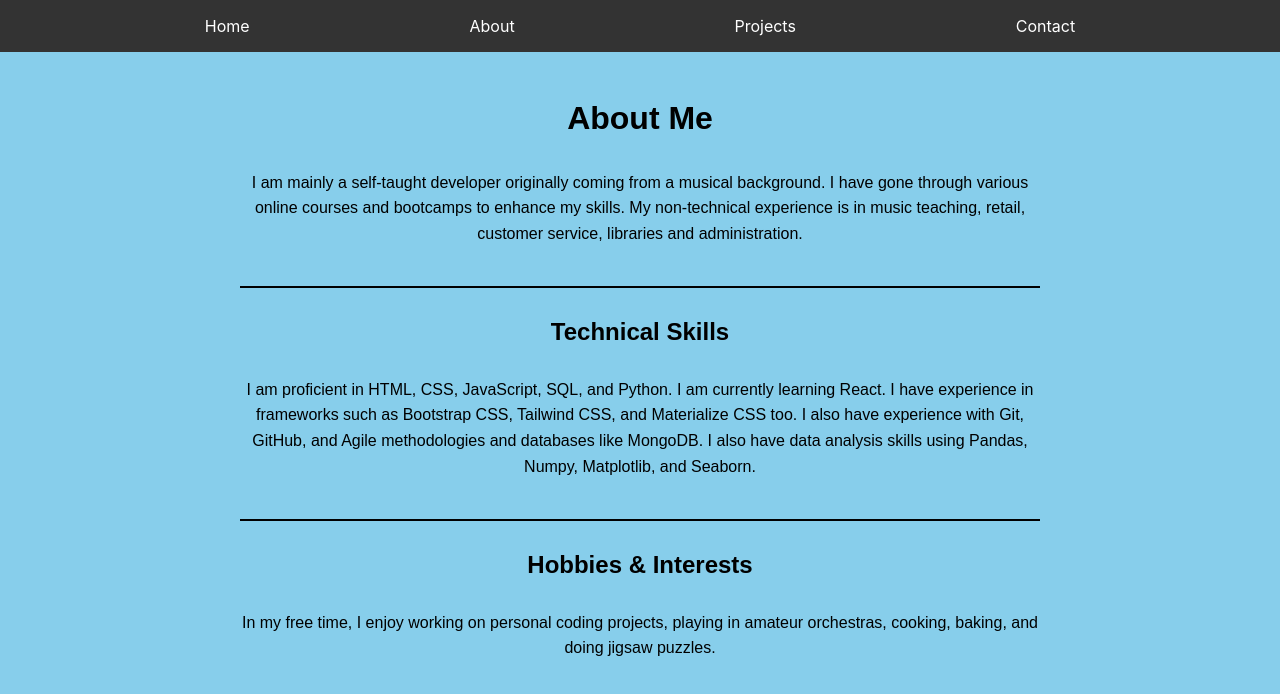
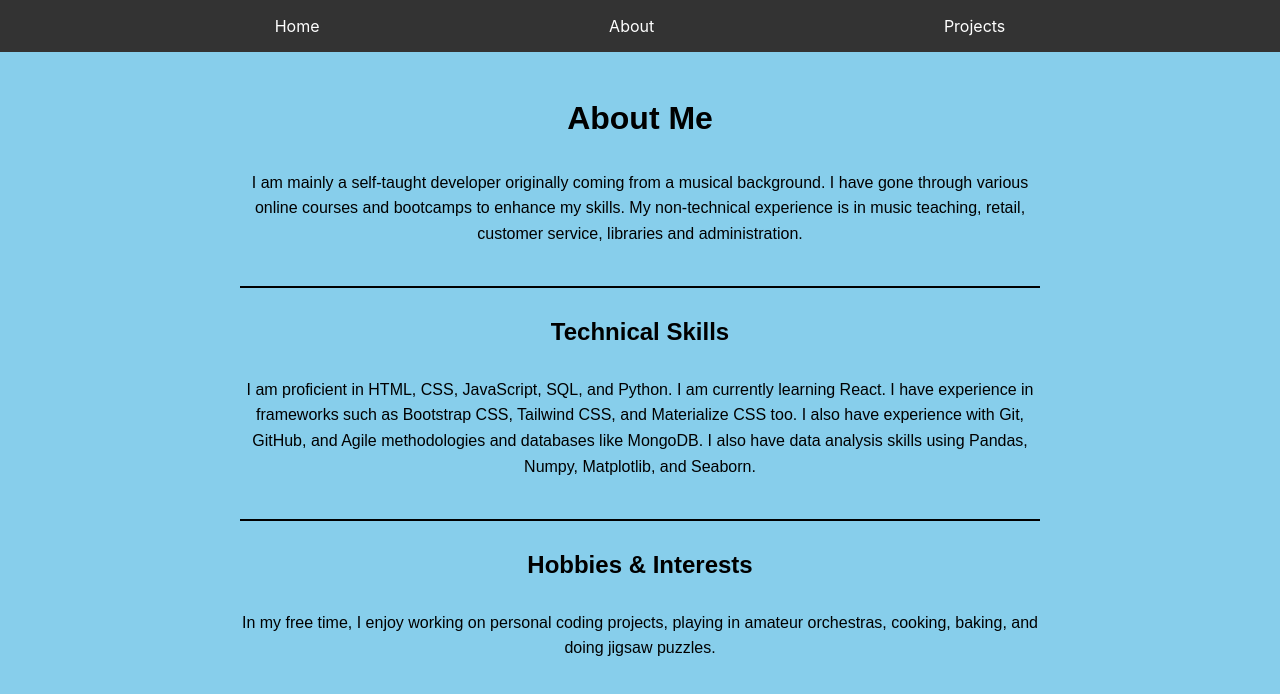
Before and after one commit to hannahro15/Hannah-Portfolio-Site, a React (Create React App) app: page /Hannah-Portfolio-Site/about in a window 1280 px wide. Shown: the top 694 px of the page. Built offline with nearby package versions, Linux system fonts and the light colour scheme.

Commit message:
Remove contact link from Navbar

```diff
--- a/src/App.js
+++ b/src/App.js
@@ -3,7 +3,6 @@ import { Routes, Route } from 'react-router-dom';
 import Home from './pages/Home';
 import About from './pages/About';
 import Projects from './pages/Projects';
-import Contact from './pages/Contact';
 
 function App() {
   return (
@@ -11,7 +10,6 @@ function App() {
       <Route path="/" element={<Home />} />
       <Route path="/about" element={<About />} />
       <Route path="/projects" element={<Projects />} />
-      <Route path="/contact" element={<Contact />} />
     </Routes>
   )
 }
--- a/src/components/Navbar.js
+++ b/src/components/Navbar.js
@@ -8,7 +8,6 @@ function Navbar() {
                 <li><Link to="/">Home</Link></li>
                 <li><Link to="/about">About</Link></li>
                 <li><Link to="/projects">Projects</Link></li>
-                <li><Link to="/contact">Contact</Link></li>
             </ul>
         </nav>
     );
--- a/src/pages/Contact.js
+++ /dev/null
@@ -1,15 +0,0 @@
-import Navbar from '../components/Navbar';
-
-function Contact() {
-    return (
-        <>
-            <Navbar />
-            <div className="contact">
-                <h1>Contact Me</h1>
-                <p>This is the contact page.</p>
-            </div>
-        </>
-    );
-}
-
-export default Contact;
```
